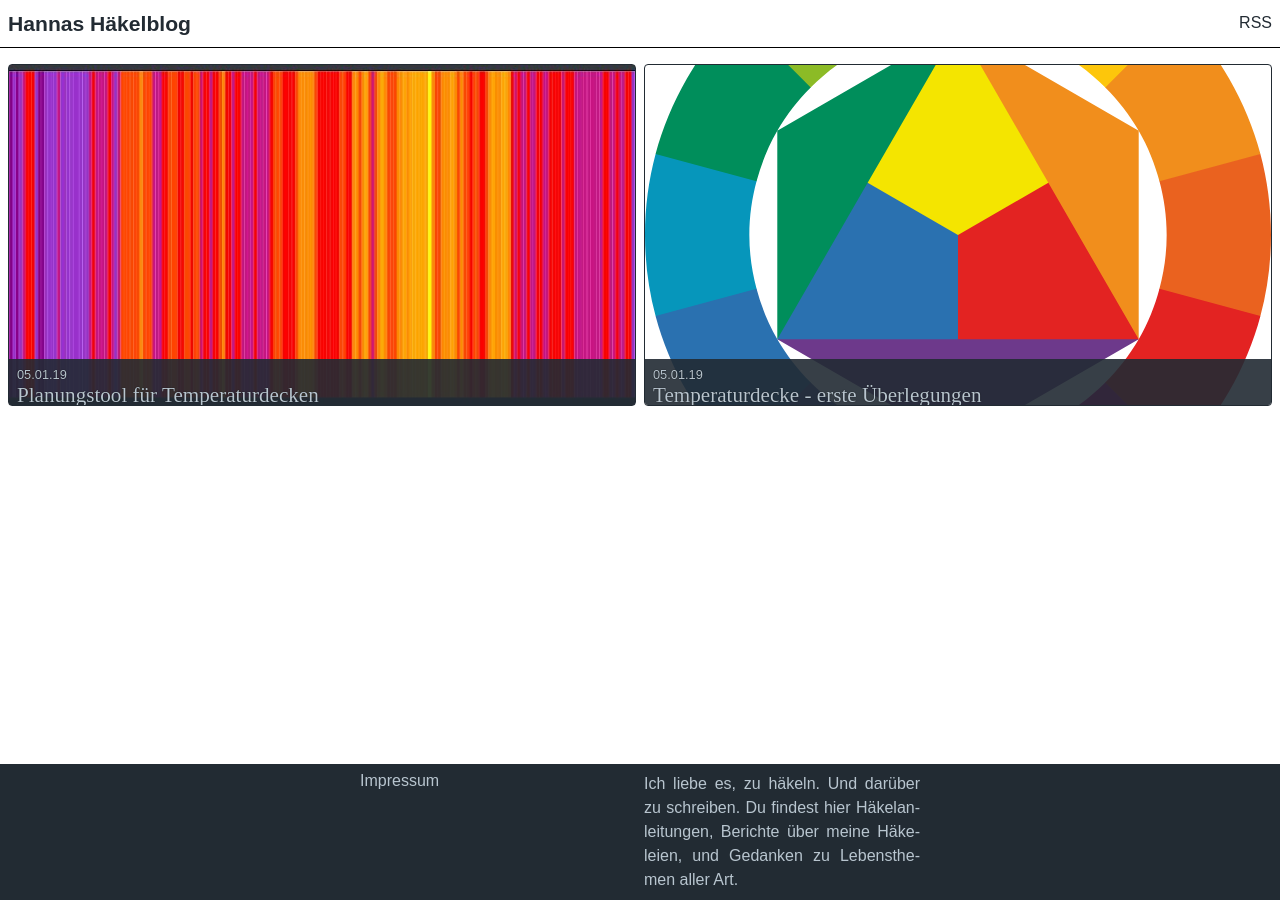
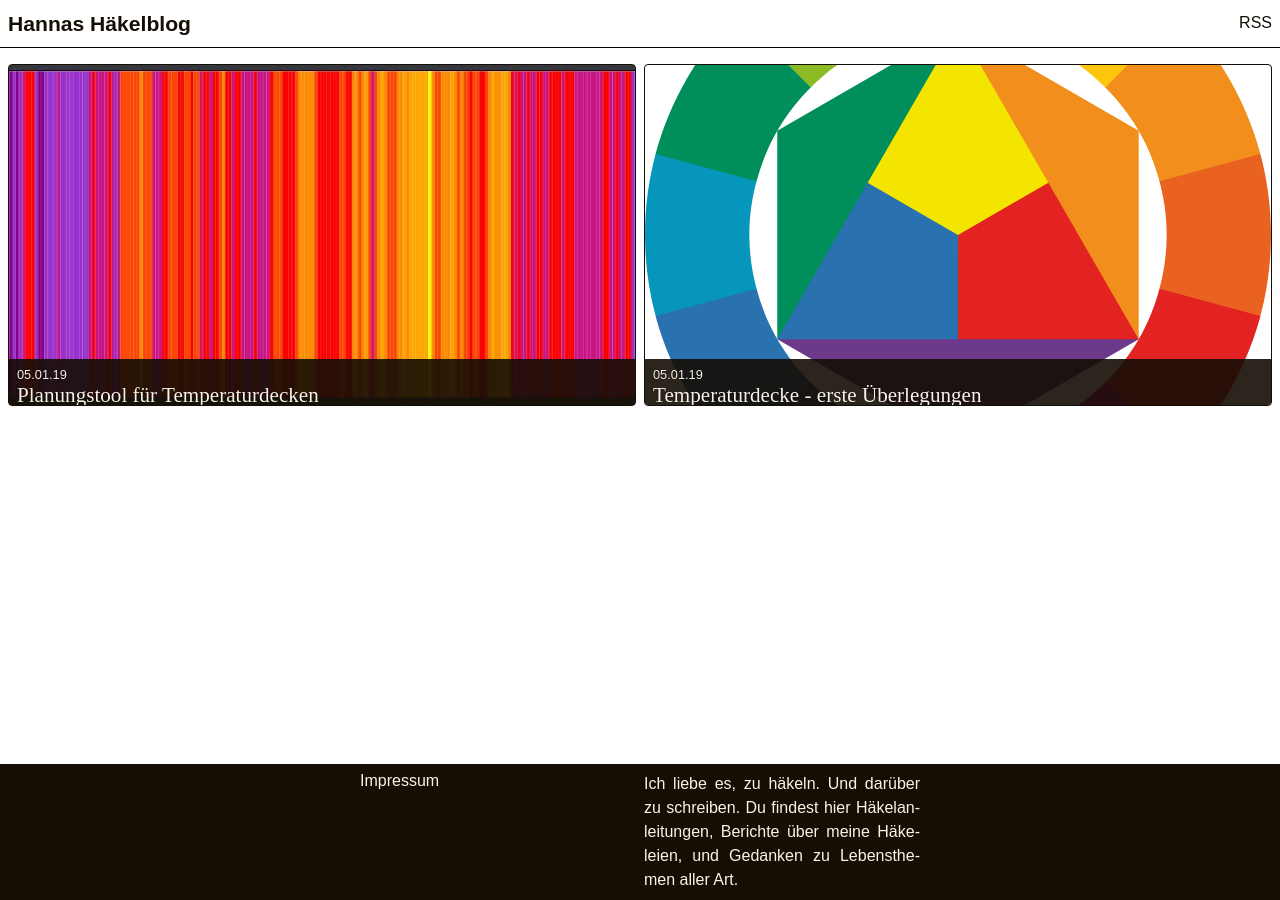
Before and after one commit to hannaschreiber/hannaschreiber.github.io, a Jekyll site: the page built from index.md, in a window 1280 px wide. Built offline with Jekyll 4.4.1, drawn with Linux system fonts in a browser that asks for light colours.

Commit message:
pick orange as primary color

```diff
--- a/_sass/includes/variables.scss
+++ b/_sass/includes/variables.scss
@@ -2,8 +2,8 @@
 $device-l: 1024px;
 $device-xl: 1200px;
 
-$color-1: #427cac;
-$color-2: desaturate($color-1, 25%);
+$color-1: #fe9a00;
+$color-2: desaturate($color-1, 40%);
 
 $grid-size: 1rem;
 $grid-max-width: 35 * $grid-size;
@@ -24,13 +24,13 @@
   $layout-padding: 1.5 * $grid-size;
 }
 
-$content-color: darken($color-2, 30%);
+$content-color: darken($color-2, 45%);
 @media (prefers-color-scheme: dark) {
-  $content-color: lighten($color-2, 30%);
+  $content-color: lighten($color-2, 45%);
 }
-$content-background-color: lighten($color-2, 30%);
+$content-background-color: lighten($color-2, 45%);
 @media (prefers-color-scheme: dark) {
-  $content-color: darken($color-2, 30%);
+  $content-color: darken($color-2, 45%);
 }
 
 $content-contrast-color: $content-background-color;
```
